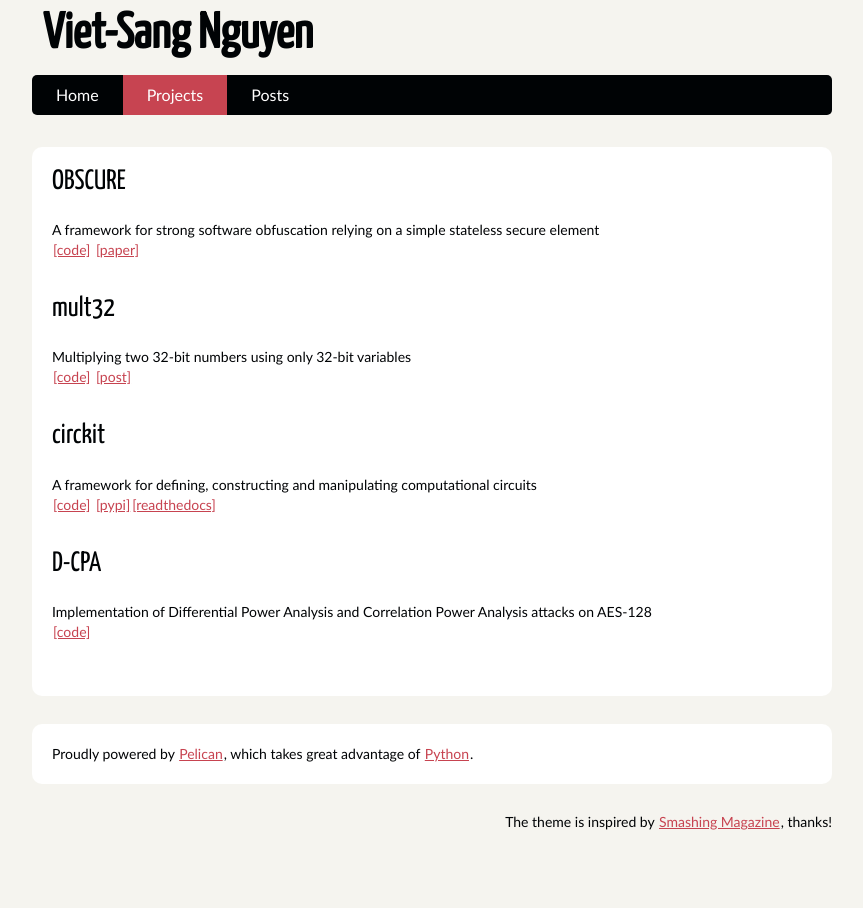
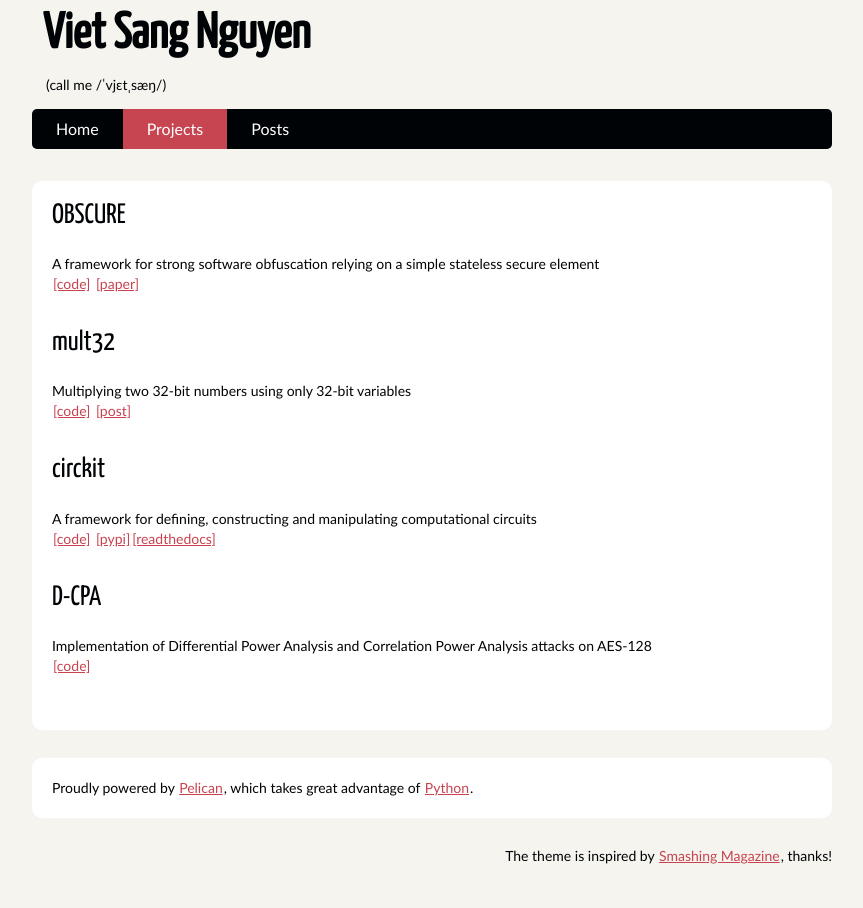
Before and after one commit to nvietsang/nvietsang.github.io, a Jekyll site: the page built from projects.html, in a window 1280 px wide. Shown: the whole page, without its empty margins (208-1071 px from the left). Built offline with Jekyll 4.4.1, drawn with Linux system fonts in a browser that asks for light colours.

Commit message:
add name pronunciation

```diff
--- a/_layouts/default.html
+++ b/_layouts/default.html
@@ -3,13 +3,14 @@
 
 <head>
 	<meta charset="utf-8" />
-	<title>Viet-Sang Nguyen</title>
+	<title>Viet Sang Nguyen</title>
 	<link rel="stylesheet" href="/assets/css/styles.css" />
 </head>
 
 <body id="index" class="home">
 	<header id="banner" class="body">
-		<h1><a href="/">Viet-Sang Nguyen</a></h1>
+		<h1><a href="/">Viet Sang Nguyen</a></h1>
+		<p>&emsp; (call me /ˈvjɛtˌsæŋ/)</p>
         {% include navigation.html %}
 	</header>
 
```
